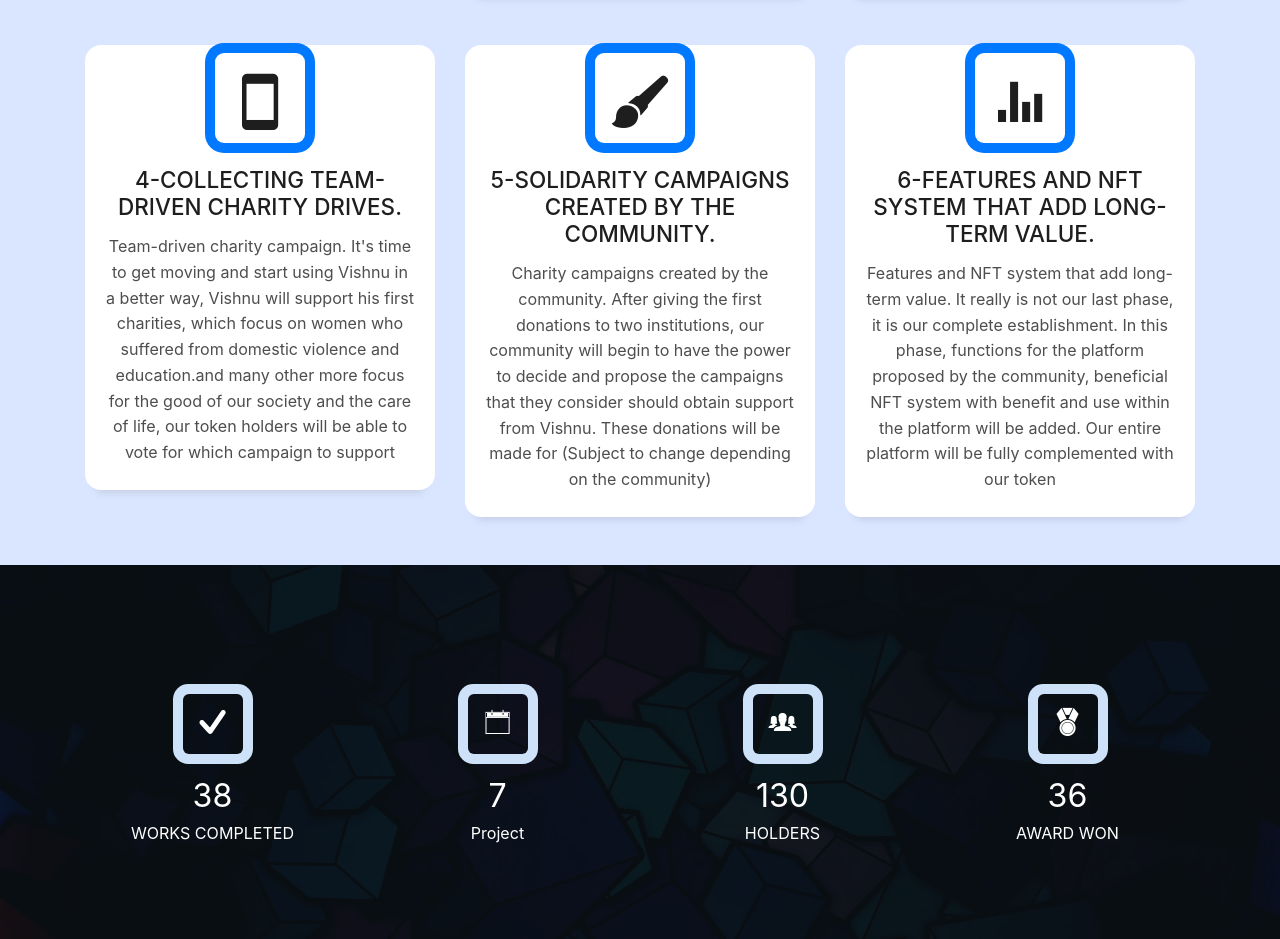
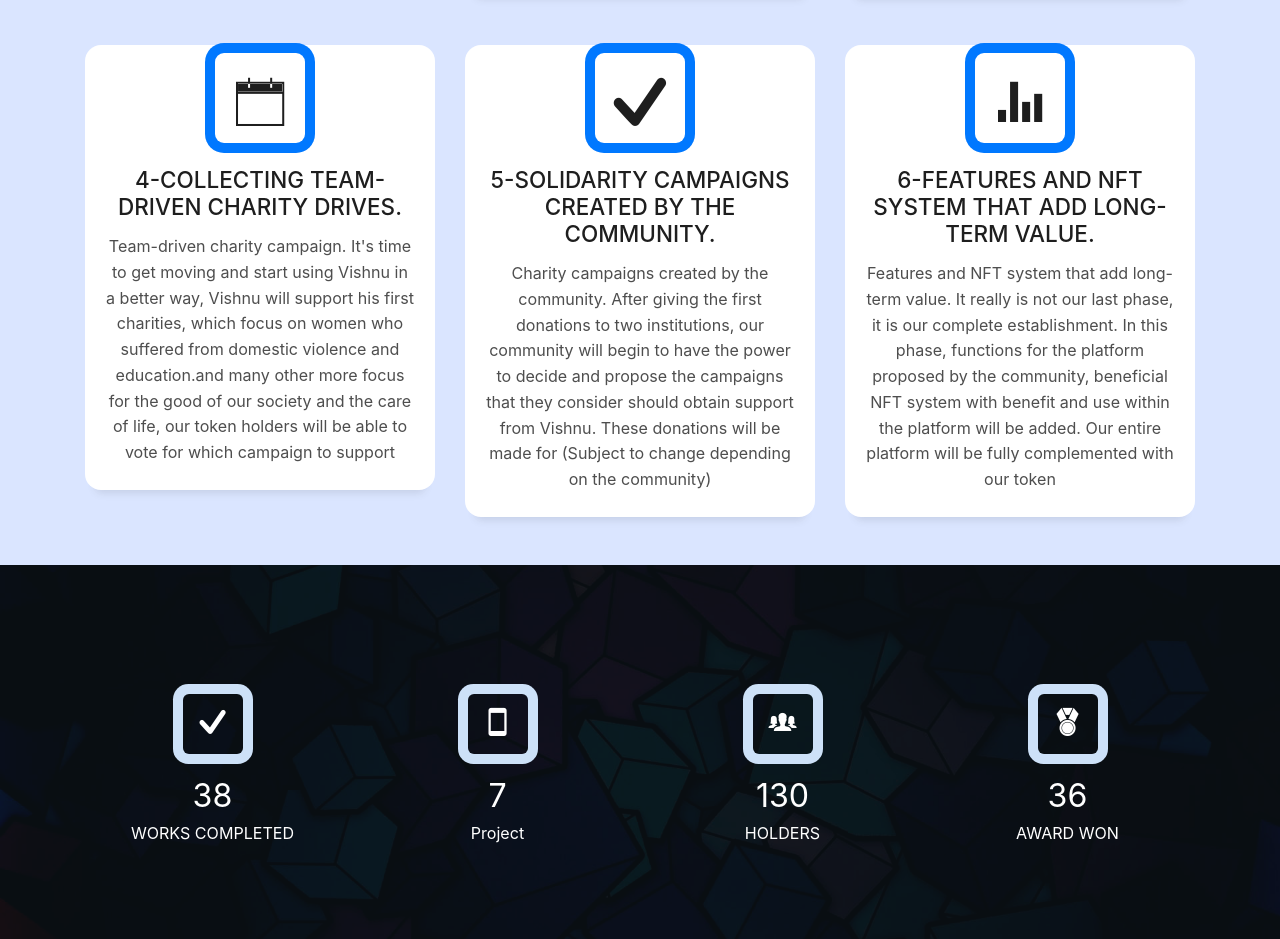
Before and after one commit to maicolvegard/web, a plain HTML site: page index.html in a window 1280 px wide. Shown: the part 2373-3312 px from the top of the page. Drawn offline with Linux system fonts and the light colour scheme; files whose address does not match are found by name.

Commit message:
Add files via upload

```diff
--- a/index.html
+++ b/index.html
@@ -225,7 +225,7 @@ Coin holders will be able to cast one vote per charity campaign, no matter how m
         <div class="col-md-4">
           <div class="service-box">
             <div class="service-ico">
-              <span class="ico-circle"><i class="ion-ios-calendar-outline"></i></span>
+              <span class="ico-circle"><i class="ion-android-phone-portrait"></i></span>
             </div>
             <div class="service-content">
               <h2 class="s-title">3-Launch of platform with solidarity system.</h2>
@@ -239,7 +239,7 @@ In this phase, a sub-phase of the same will begin that will allow Vishnu to impl
         <div class="col-md-4">
           <div class="service-box">
             <div class="service-ico">
-              <span class="ico-circle"><i class="ion-android-phone-portrait"></i></span>
+              <span class="ico-circle"><i class="ion-ios-calendar-outline"></i></span>
             </div>
             <div class="service-content">
               <h2 class="s-title">4-Collecting team-driven charity drives.
@@ -255,7 +255,7 @@ It's time to get moving and start using Vishnu in a better way, Vishnu will supp
         <div class="col-md-4">
           <div class="service-box">
             <div class="service-ico">
-              <span class="ico-circle"><i class="ion-paintbrush"></i></span>
+              <span class="ico-circle"><i class="ion-checkmark-round"></i></span>
             </div>
             <div class="service-content">
               <h2 class="s-title">5-Solidarity campaigns created by the community.
@@ -306,7 +306,7 @@ It really is not our last phase, it is our complete establishment. In this phase
         <div class="col-sm-3 col-lg-3">
           <div class="counter-box pt-4 pt-md-0">
             <div class="counter-ico">
-              <span class="ico-circle"><i class="ion-ios-calendar-outline"></i></span>
+              <span class="ico-circle"><i class="ion-android-phone-portrait"></i></span>
             </div>
             <div class="counter-num">
               <p class="counter">7</p>
```
